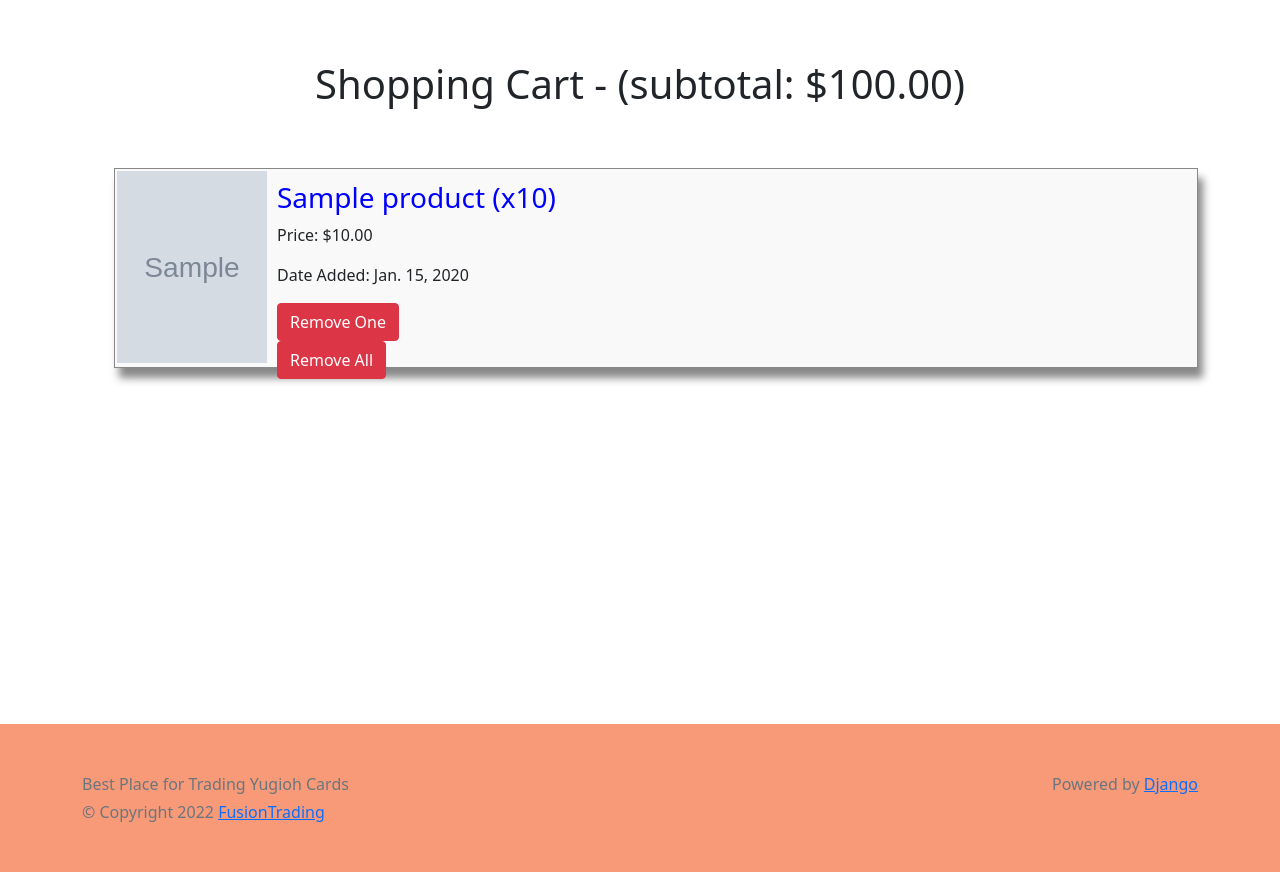
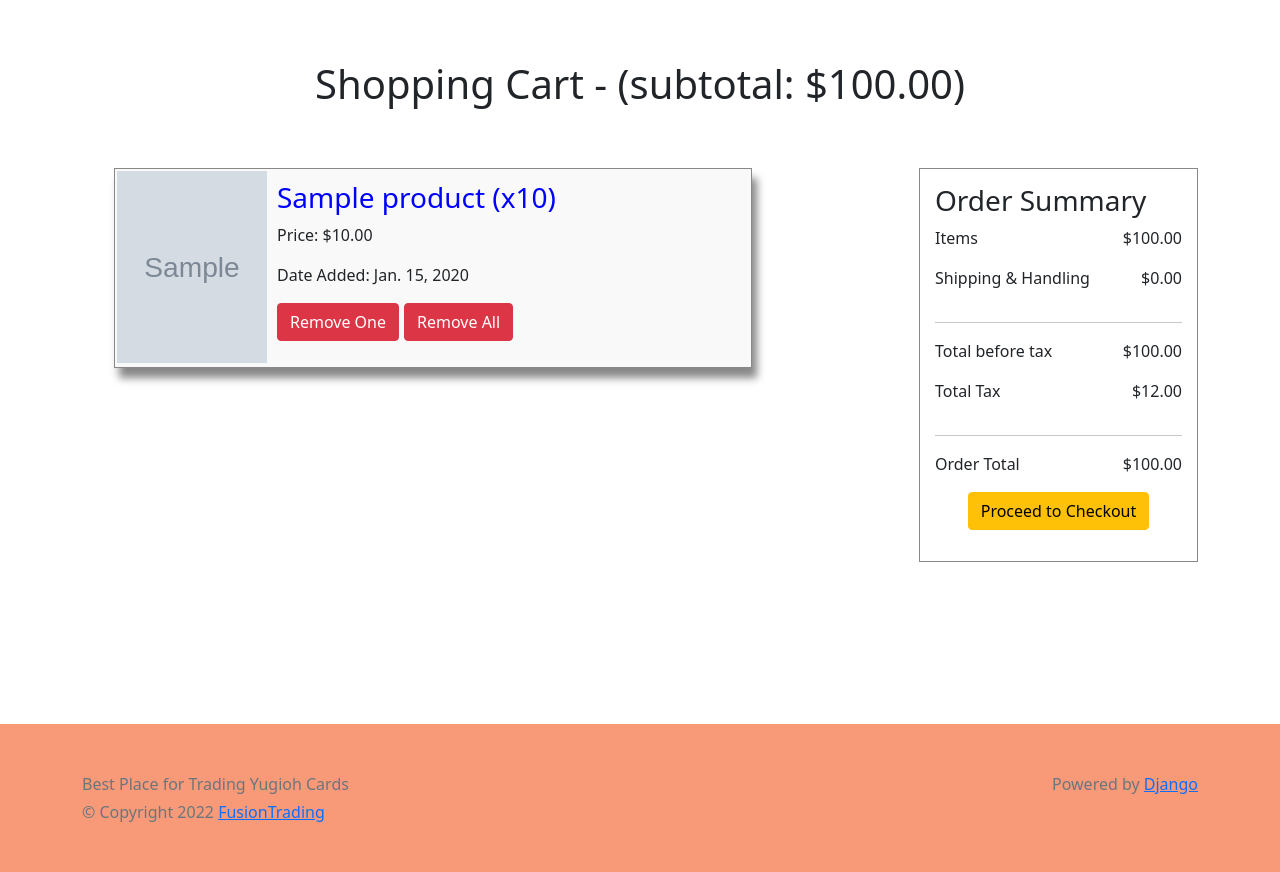
Before and after one commit to shinchri/Trading-Card, a Django app: page /shopping-cart/1/ in a window 1280 px wide. Shown: the part 40-912 px from the top of the page. Run offline with Django 4.2, Linux system fonts and the light colour scheme; tables that the repository leaves empty hold one stand-in row (values such as "Sample post"); grey boxes marked "Sample" are stand-in pictures; some libraries are stand-ins or nearby versions.

Commit message:
feat: Add Order Summary to Shopping template

```diff
--- a/src/static/css/shopping-cart.css
+++ b/src/static/css/shopping-cart.css
@@ -1,5 +1,6 @@
 .shopping-list {
   list-style: none;
+  width: 60%;
 }
 
 .shopping-list-item {
@@ -36,3 +37,29 @@
   color: black;
   text-decoration: none;
 }
+
+.submit-button {
+  display: flex;
+}
+
+.first-button {
+  margin-right: 5px;
+}
+
+.shopping-section {
+  display: flex;
+  width: 100%;
+}
+
+.order-card {
+  border: #888888 solid 1px;
+  width: 25%;
+  height:70%;
+  padding: 15px;
+}
+
+.order-card ul {
+  padding: 0;
+  list-style: none;
+  text-align: center;
+}
--- a/src/templates/shopping-cart.html
+++ b/src/templates/shopping-cart.html
@@ -11,7 +11,8 @@
 <section class="home-section">
   <h1 class="text-center home-heading">Shopping Cart - (subtotal: ${{subtotal}})</h1>
 
-  <ul class="shopping-list">
+  <div class="d-flex">
+    <ul class="shopping-list me-auto">
       {% for item in cart.order_set.all %}
         <li class="shopping-list-item">
           <div class='shopping-item-left'>
@@ -40,6 +41,35 @@
         </li>
       {% endfor %}
     </ul>
+    <div class="order-card">
+      <h3>Order Summary</h3>
+      <ul>
+        <li class='d-flex'>
+          <p class="me-auto">Items</p>
+          <p>${{subtotal}}</p>
+        </li>
+        <li  class='d-flex'>
+          <p class="me-auto">Shipping & Handling</p>
+          <p>$0.00</p>
+        </li>
+        <hr />
+        <li  class='d-flex'>
+          <p class="me-auto">Total before tax</p>
+          <p>${{subtotal}}</p>
+        </li>
+        <li  class='d-flex'>
+          <p class="me-auto">Total Tax</p>
+          <p>$12.00</p>
+        </li>
+        <hr />
+        <li  class='d-flex'>
+          <p class="me-auto">Order Total</p>
+          <p>$100.00</p>
+        </li>
+        <button id="shopping-checkout" class="btn btn-warning">Proceed to Checkout</button>
+      </ul>
+    </div>
+  </div>
 </section>
 {% endblock %}
 
```
Lines whose indentation alone changed are shown as unchanged.
